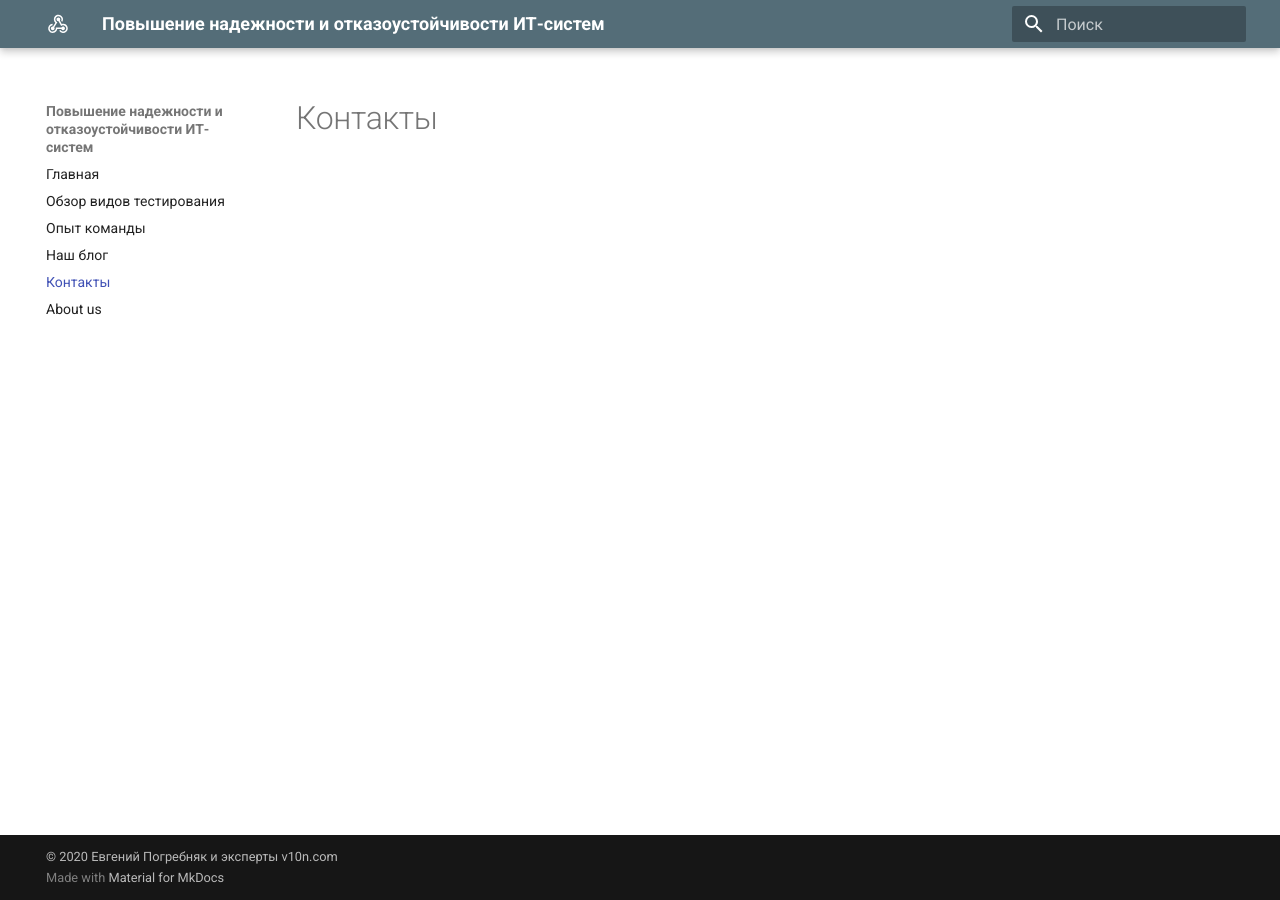
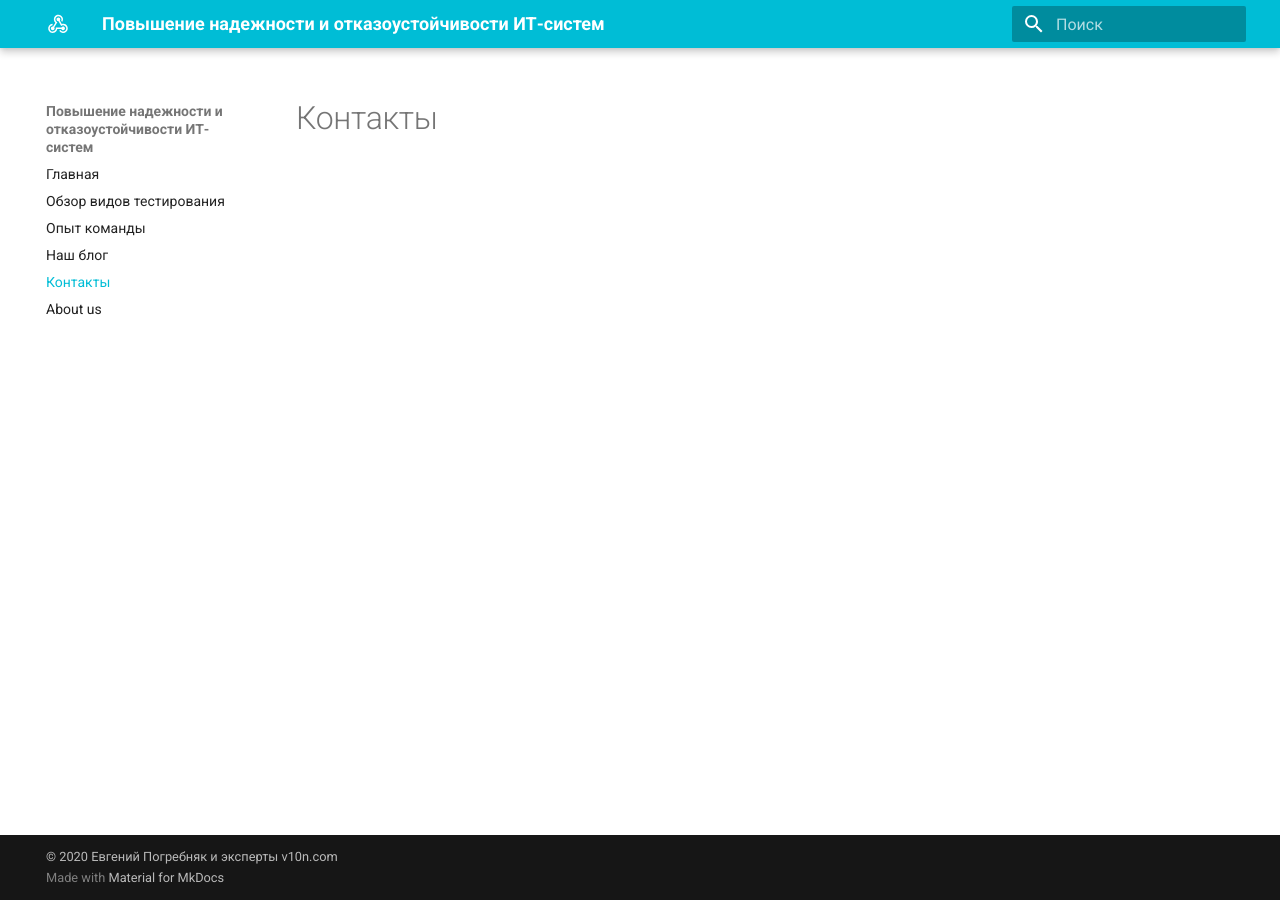
Before and after one commit to epogrebnyak/mkdocs-actionable, an MkDocs documentation site: the page built from docs/contacts.md, in a window 1280 px wide. Built offline with MkDocs 1.6.1 and Material for MkDocs 9.7.7, drawn with Linux system fonts in a browser that asks for light colours; a script that is not in the unit is left out.

Commit message:
change theme color

```diff
--- a/mkdocs.yml
+++ b/mkdocs.yml
@@ -20,7 +20,7 @@ theme:
     logo: material/webhook
   favicon: images/webhook-dark.png
   palette:
-    primary: 'blue grey'
+    primary: 'cyan'
   language: ru
 
 plugins:
```
